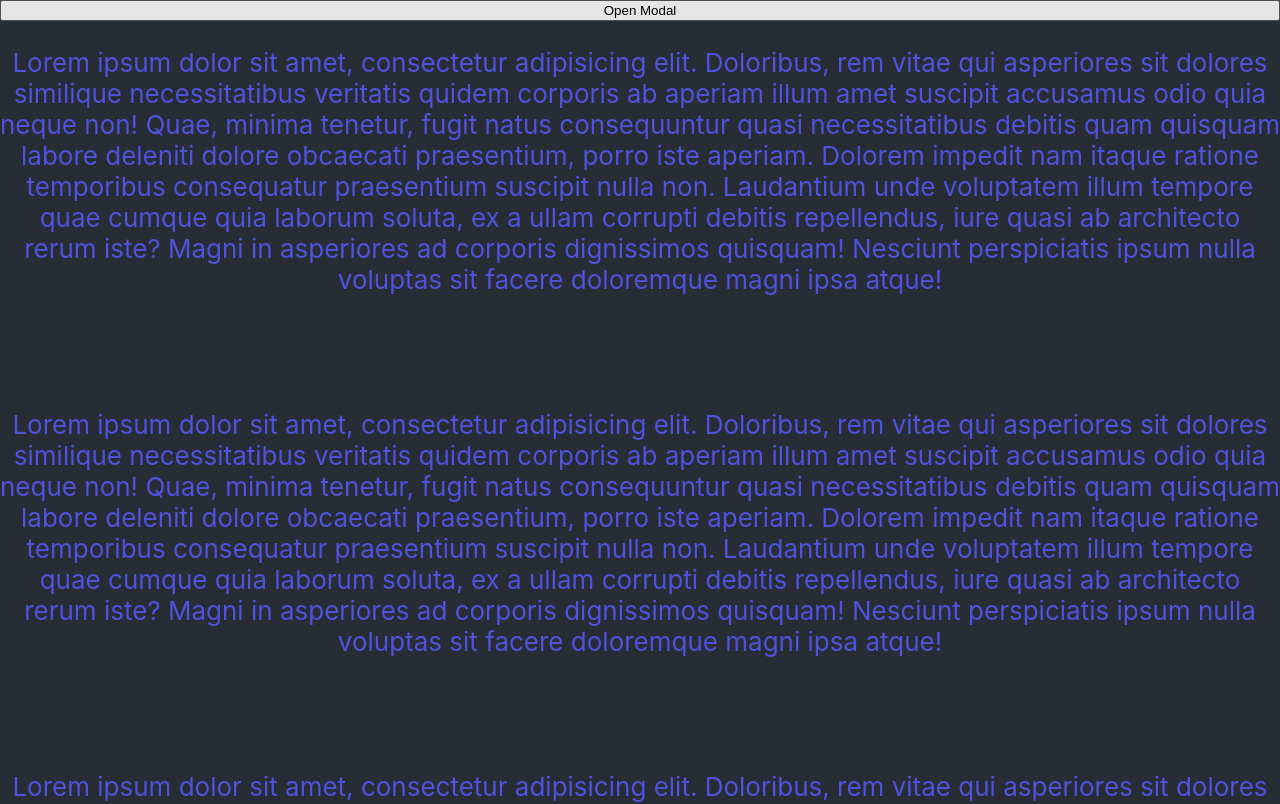
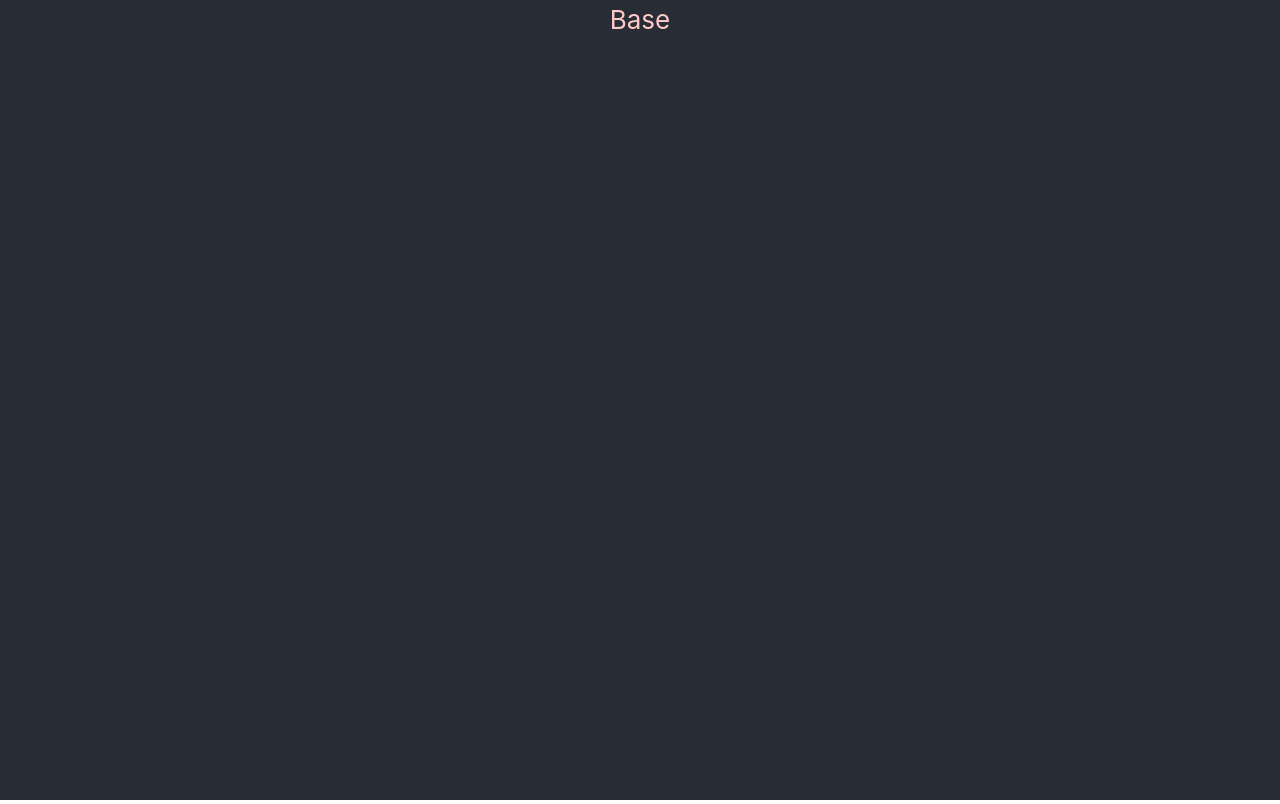
Before and after one commit to Mani007/reactmodals, a React (Create React App) app: page / in a window 1280 px wide. Shown: the top 804 px of the page. Built offline with nearby package versions, Linux system fonts and the light colour scheme.

Commit message:
Tailwind installed sucessfully

```diff
--- a/package.json
+++ b/package.json
@@ -34,5 +34,8 @@
       "last 1 firefox version",
       "last 1 safari version"
     ]
+  },
+  "devDependencies": {
+    "tailwindcss": "^3.4.7"
   }
 }
--- a/src/App.js
+++ b/src/App.js
@@ -7,8 +7,8 @@ function App() {
   return (
     <div className="App">
       <header className="App-header">
-        {/* <Base/> */}
-        <Modal/>
+        <Base/>
+        {/* <Modal/> */}
       </header>
     </div>
   );
--- a/src/components/Base.jsx
+++ b/src/components/Base.jsx
@@ -2,7 +2,7 @@ import React from 'react'
 
 function Base() {
   return (
-    <div>Base</div>
+    <div className='text-red-200' >Base</div>
   )
 }
 
--- a/src/index.css
+++ b/src/index.css
@@ -1,3 +1,8 @@
+
+@tailwind base;
+@tailwind components;
+@tailwind utilities;
+
 body {
   margin: 0;
   font-family: -apple-system, BlinkMacSystemFont, 'Segoe UI', 'Roboto', 'Oxygen',
--- /dev/null
+++ b/tailwind.config.js
@@ -0,0 +1,10 @@
+/** @type {import('tailwindcss').Config} */
+module.exports = {
+  content: [
+    "./src/**/*.{js,jsx,ts,tsx}",
+  ],
+  theme: {
+    extend: {},
+  },
+  plugins: [],
+}
```
Also changed, not shown: 1 other file (tests, documents, lock files or other folders).
